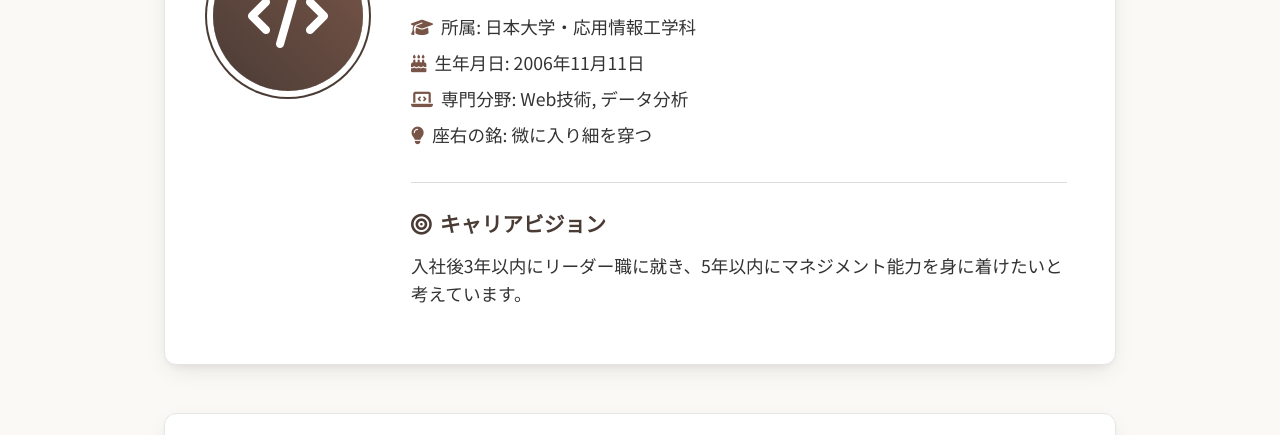
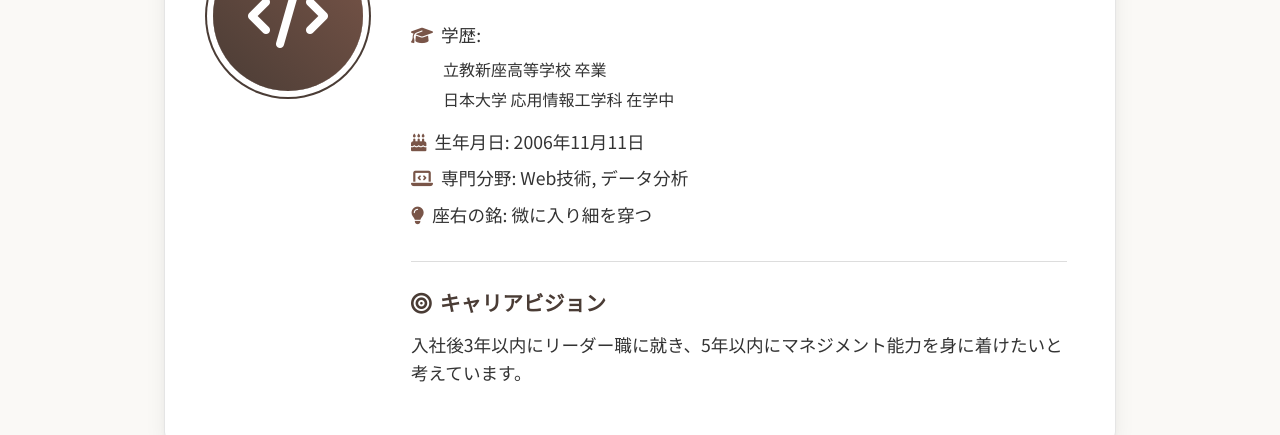
Before and after one commit to Fumiya-Kawai111/portfolio01, a plain HTML site: page index.html in a window 1280 px wide. Shown: the part 365-800 px from the top of the page. Drawn offline with nearby package versions, Linux system fonts and the light colour scheme.

Commit message:
Update index.html
経歴として「立教新座高等学校卒業」、指導した生徒の月別の成績グラフ、スライド機能、等を変更、追加しました。

```diff
--- a/index.html
+++ b/index.html
@@ -159,6 +159,12 @@
             color: var(--accent-color);
         }
 
+        /* 学歴リストのスタイル */
+        .academic-history {
+            margin-top: 1rem;
+            padding-top: 0.5rem;
+        }
+
         /* キャリアビジョン用のスタイル */
         .career-vision {
             margin-top: 2rem;
@@ -261,8 +267,17 @@
                 </div>
                 <div class="profile-info">
                     <h2>河合 郁哉 (Fumiya Kawai)</h2>
-                    <p><i class="fas fa-graduation-cap" style="margin-right: 0.5rem;"></i>所属: 日本大学・応用情報工学科</p>
-                    <p><i class="fas fa-birthday-cake" style="margin-right: 0.5rem;"></i>生年月日: 2006年11月11日</p>
+
+                    <!-- 学歴情報をまとめる -->
+                    <div class="academic-history">
+                        <p><i class="fas fa-graduation-cap" style="margin-right: 0.5rem;"></i>学歴:</p>
+                        <ul style="list-style-type: none; padding-left: 2rem;">
+                            <li style="margin-bottom: 0.25rem;">立教新座高等学校 卒業</li>
+                            <li style="margin-bottom: 0.25rem;">日本大学 応用情報工学科 在学中</li>
+                        </ul>
+                    </div>
+
+                    <p style="margin-top: 1rem;"><i class="fas fa-birthday-cake" style="margin-right: 0.5rem;"></i>生年月日: 2006年11月11日</p>
                     <p><i class="fas fa-laptop-code" style="margin-right: 0.5rem;"></i>専門分野: Web技術, データ分析</p>
                     <!-- 座右の銘を追加 -->
                     <p><i class="fas fa-lightbulb" style="margin-right: 0.5rem;"></i>座右の銘: 微に入り細を穿つ</p>
```
